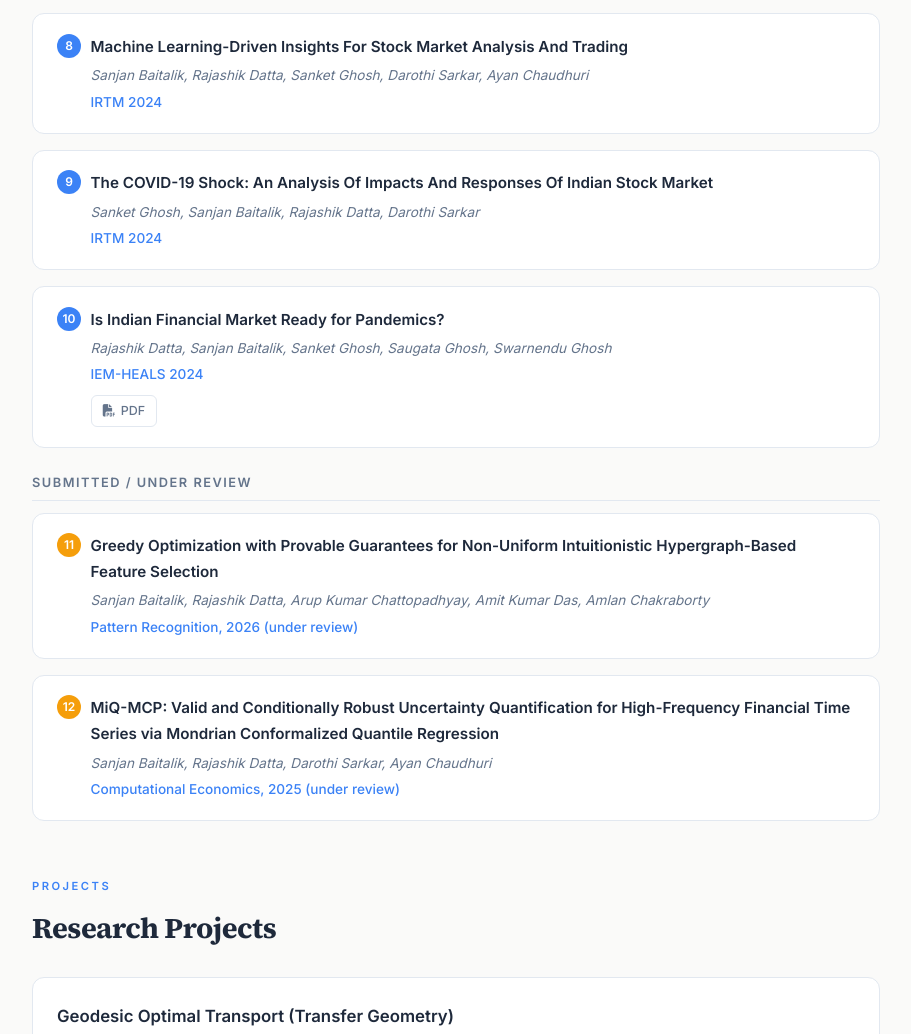
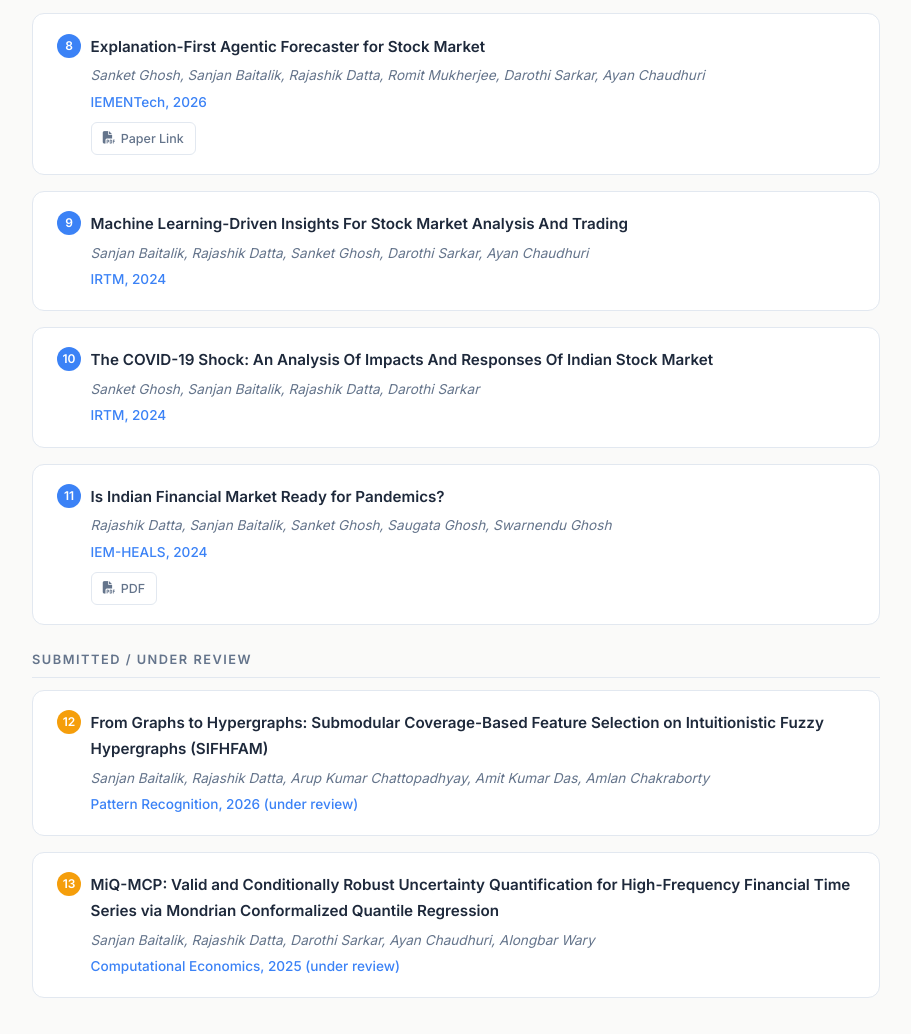
Before and after one commit to sanjanbaitalik/sanjanbaitalik.github.io, a plain HTML site: page index.html in a window 1280 px wide. Shown: the part 3745-4779 px from the top of the page, without its empty margins (344-1255 px from the left). Drawn offline with Linux system fonts and the light colour scheme.

Commit message:
updated publications counter

```diff
--- a/index.html
+++ b/index.html
@@ -302,6 +302,10 @@
             padding: 1.2rem 1.5rem;
         }
 
+        #publications {
+            counter-reset: pub-counter;
+        }
+
         .pub-number {
             display: inline-block;
             min-width: 24px;
@@ -315,6 +319,11 @@
             font-weight: 600;
             margin-right: .6rem;
             flex-shrink: 0;
+            counter-increment: pub-counter;
+        }
+
+        .pub-number::before {
+            content: counter(pub-counter);
         }
 
         .pub-title {
@@ -744,7 +753,7 @@
             <div class="pub-section-label">Published / Accepted</div>
 
             <div class="card pub-item">
-                <div style="display:flex;align-items:start;"><span class="pub-number">1</span>
+                <div style="display:flex;align-items:start;"><span class="pub-number"></span>
                     <div>
                         <div class="pub-title">Garden Path Recovery in Causal and Masked Language Models</div>
                         <div class="pub-authors">Sanjan Baitalik, Rajashik Datta
@@ -760,7 +769,7 @@
             </div>
 
             <div class="card pub-item">
-                <div style="display:flex;align-items:start;"><span class="pub-number">2</span>
+                <div style="display:flex;align-items:start;"><span class="pub-number"></span>
                     <div>
                         <div class="pub-title">Confidence as a Tie-Breaker: Reassessing Multilingual Hedging Bias in LLM-as-a-Judge Evaluation</div>
                         <div class="pub-authors">Rajashik Datta, Sanjan Baitalik
@@ -776,7 +785,7 @@
             </div>
 
             <div class="card pub-item">
-                <div style="display:flex;align-items:start;"><span class="pub-number">3</span>
+                <div style="display:flex;align-items:start;"><span class="pub-number"></span>
                     <div>
                         <div class="pub-title">ReproPheno and ReproPhenoNet: A Large-Scale Multimodal Benchmark Dataset
                             and Deep Learning Framework for Reproductive-Stage Plant Phenotyping</div>
@@ -793,7 +802,7 @@
             </div>
 
             <div class="card pub-item">
-                <div style="display:flex;align-items:start;"><span class="pub-number">4</span>
+                <div style="display:flex;align-items:start;"><span class="pub-number"></span>
                     <div>
                         <div class="pub-title">PlantPhenoLM: Phenotype-Genotype Mapping Inference with Multi-Turn LLM
                             Reasoning and Selective Prediction</div>
@@ -810,7 +819,7 @@
             </div>
 
             <div class="card pub-item">
-                <div style="display:flex;align-items:start;"><span class="pub-number">5</span>
+                <div style="display:flex;align-items:start;"><span class="pub-number"></span>
                     <div>
                         <div class="pub-title">Conversation as Belief Revision: GreedySAT Revision for Global Logical
                             Consistency in Multi-Turn LLM Dialogues</div>
@@ -827,7 +836,7 @@
             </div>
 
             <div class="card pub-item">
-                <div style="display:flex;align-items:start;"><span class="pub-number">6</span>
+                <div style="display:flex;align-items:start;"><span class="pub-number"></span>
                     <div>
                         <div class="pub-title">Fuzzy Hypergraph Feature Association Map for High-Dimensional Feature
                             Selection in Agriculture and Remote Sensing</div>
@@ -843,7 +852,7 @@
             </div>
 
             <div class="card pub-item">
-                <div style="display:flex;align-items:start;"><span class="pub-number">7</span>
+                <div style="display:flex;align-items:start;"><span class="pub-number"></span>
                     <div>
                         <div class="pub-title">Enhancing Interpretability Through Clustering, Explainable AI, and
                             Narrative Visualization</div>
@@ -857,37 +866,52 @@
             </div>
 
             <div class="card pub-item">
-                <div style="display:flex;align-items:start;"><span class="pub-number">8</span>
+                <div style="display:flex;align-items:start;"><span class="pub-number"></span>
+                    <div>
+                        <div class="pub-title">Explanation-First Agentic Forecaster for Stock Market
+                        </div>
+                        <div class="pub-authors">Sanket Ghosh, Sanjan Baitalik, Rajashik Datta, Romit Mukherjee, Darothi Sarkar, Ayan Chaudhuri</div>
+                        <div class="pub-venue"><a href="https://iementech.iem.edu.in/" target="_blank">IEMENTech</a>, 2026
+                        </div>
+                        <div class="pub-links"><a href="https://ieeexplore.ieee.org/abstract/document/11434302/" target="_blank"><i
+                                    class="fa-solid fa-file-pdf"></i>
+                                Paper Link</a></div>
+                    </div>
+                </div>
+            </div>
+
+            <div class="card pub-item">
+                <div style="display:flex;align-items:start;"><span class="pub-number"></span>
                     <div>
                         <div class="pub-title">Machine Learning-Driven Insights For Stock Market Analysis And Trading
                         </div>
                         <div class="pub-authors">Sanjan Baitalik, Rajashik Datta, Sanket Ghosh, Darothi Sarkar, Ayan
                             Chaudhuri</div>
-                        <div class="pub-venue"><a href="https://irtm.smartsociety.org/" target="_blank">IRTM 2024</a>
+                        <div class="pub-venue"><a href="https://irtm.smartsociety.org/" target="_blank">IRTM</a>, 2024
                         </div>
                     </div>
                 </div>
             </div>
 
             <div class="card pub-item">
-                <div style="display:flex;align-items:start;"><span class="pub-number">9</span>
+                <div style="display:flex;align-items:start;"><span class="pub-number"></span>
                     <div>
                         <div class="pub-title">The COVID-19 Shock: An Analysis Of Impacts And Responses Of Indian Stock
                             Market</div>
                         <div class="pub-authors">Sanket Ghosh, Sanjan Baitalik, Rajashik Datta, Darothi Sarkar</div>
-                        <div class="pub-venue"><a href="https://irtm.smartsociety.org/" target="_blank">IRTM 2024</a>
+                        <div class="pub-venue"><a href="https://irtm.smartsociety.org/" target="_blank">IRTM</a>, 2024
                         </div>
                     </div>
                 </div>
             </div>
 
             <div class="card pub-item">
-                <div style="display:flex;align-items:start;"><span class="pub-number">10</span>
+                <div style="display:flex;align-items:start;"><span class="pub-number"></span>
                     <div>
                         <div class="pub-title">Is Indian Financial Market Ready for Pandemics?</div>
                         <div class="pub-authors">Rajashik Datta, Sanjan Baitalik, Sanket Ghosh, Saugata Ghosh, Swarnendu
                             Ghosh</div>
-                        <div class="pub-venue">IEM-HEALS 2024</div>
+                        <div class="pub-venue"><a href = "https://iem-heals.smartsociety.org/" target="_blank">IEM-HEALS</a>, 2024</div>
                         <div class="pub-links"><a
                                 href="https://iem-heals.smartsociety.org/wp-content/uploads/2024/11/IEM-HEALS-BOOK-final.pdf"
                                 target="_blank"><i class="fa-solid fa-file-pdf"></i>
@@ -900,10 +924,9 @@
 
             <div class="card pub-item">
                 <div style="display:flex;align-items:start;"><span class="pub-number"
-                        style="background:#f59e0b;">11</span>
+                        style="background:#f59e0b;"></span>
                     <div>
-                        <div class="pub-title">Greedy Optimization with Provable Guarantees for Non-Uniform
-                            Intuitionistic Hypergraph-Based Feature Selection</div>
+                        <div class="pub-title">From Graphs to Hypergraphs: Submodular Coverage-Based Feature Selection on Intuitionistic Fuzzy Hypergraphs (SIFHFAM)</div>
                         <div class="pub-authors">Sanjan Baitalik, Rajashik Datta, Arup Kumar Chattopadhyay, Amit Kumar
                             Das, Amlan Chakraborty</div>
                         <div class="pub-venue"><a href="https://www.sciencedirect.com/journal/pattern-recognition"
@@ -914,11 +937,11 @@
 
             <div class="card pub-item">
                 <div style="display:flex;align-items:start;"><span class="pub-number"
-                        style="background:#f59e0b;">12</span>
+                        style="background:#f59e0b;"></span>
                     <div>
                         <div class="pub-title">MiQ-MCP: Valid and Conditionally Robust Uncertainty Quantification for
                             High-Frequency Financial Time Series via Mondrian Conformalized Quantile Regression</div>
-                        <div class="pub-authors">Sanjan Baitalik, Rajashik Datta, Darothi Sarkar, Ayan Chaudhuri</div>
+                        <div class="pub-authors">Sanjan Baitalik, Rajashik Datta, Darothi Sarkar, Ayan Chaudhuri, Alongbar Wary</div>
                         <div class="pub-venue"><a href="https://link.springer.com/journal/10614"
                                 target="_blank">Computational Economics</a>, 2025 (under review)</div>
                     </div>
```
